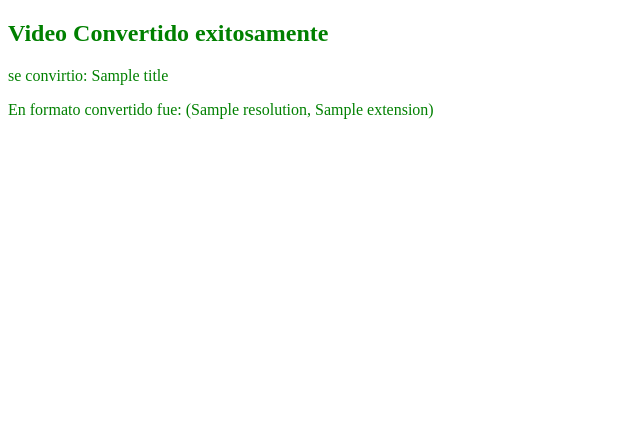
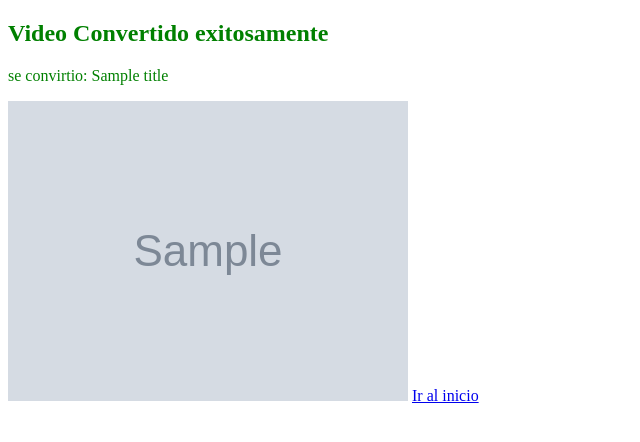
Before and after one commit to Jose-Puente2001/Youtube-Converter, a Flask app: template templates/convertidor.html in a window 1280 px wide. Shown: the top 442 px of the page, without its empty margins (0-640 px from the left). Run offline with Flask 2, Linux system fonts and the light colour scheme; the template is opened without the code that fills it: most values are stand-ins (such as "Sample title", 1, 10 or a date in 2020); grey boxes marked "Sample" are stand-in pictures.

Commit message:
agg de la miniatura de la imagen del video

```diff
--- a/app.py
+++ b/app.py
@@ -2,6 +2,7 @@ from flask import Flask, render_template, request
 import pafy
 
 app = Flask(__name__)
+
 
 
 @app.route('/')
@@ -14,10 +15,11 @@ def ConvertidorMp4():
     if request.method == 'POST':
         video = pafy.new(request.form['url'])
         title = video.title
-        streams = video.streams
+        imagen = video.thumb
         best = video.getbest(preftype='mp4')
         best.download()
-        return render_template('convertidor.html', title=title, streams=streams)
+        return render_template('convertidor.html', title=title, imagen=imagen)
+
 
 
 
--- a/templates/convertidor.html
+++ b/templates/convertidor.html
@@ -4,8 +4,7 @@
 
 <h2>Video Convertido exitosamente</h2>
 <p>se convirtio: {{ title }} </p>
-{% for video in streams %}
-<p>En formato convertido fue: {{ video.resolution, video.extension }}</p>
-{% endfor %}
+<img src="{{ imagen }}" alt="imagen">
+<a href="/">Ir al inicio</a>
 
 {% endblock %}
```
Also changed, not shown: 1 other file.
